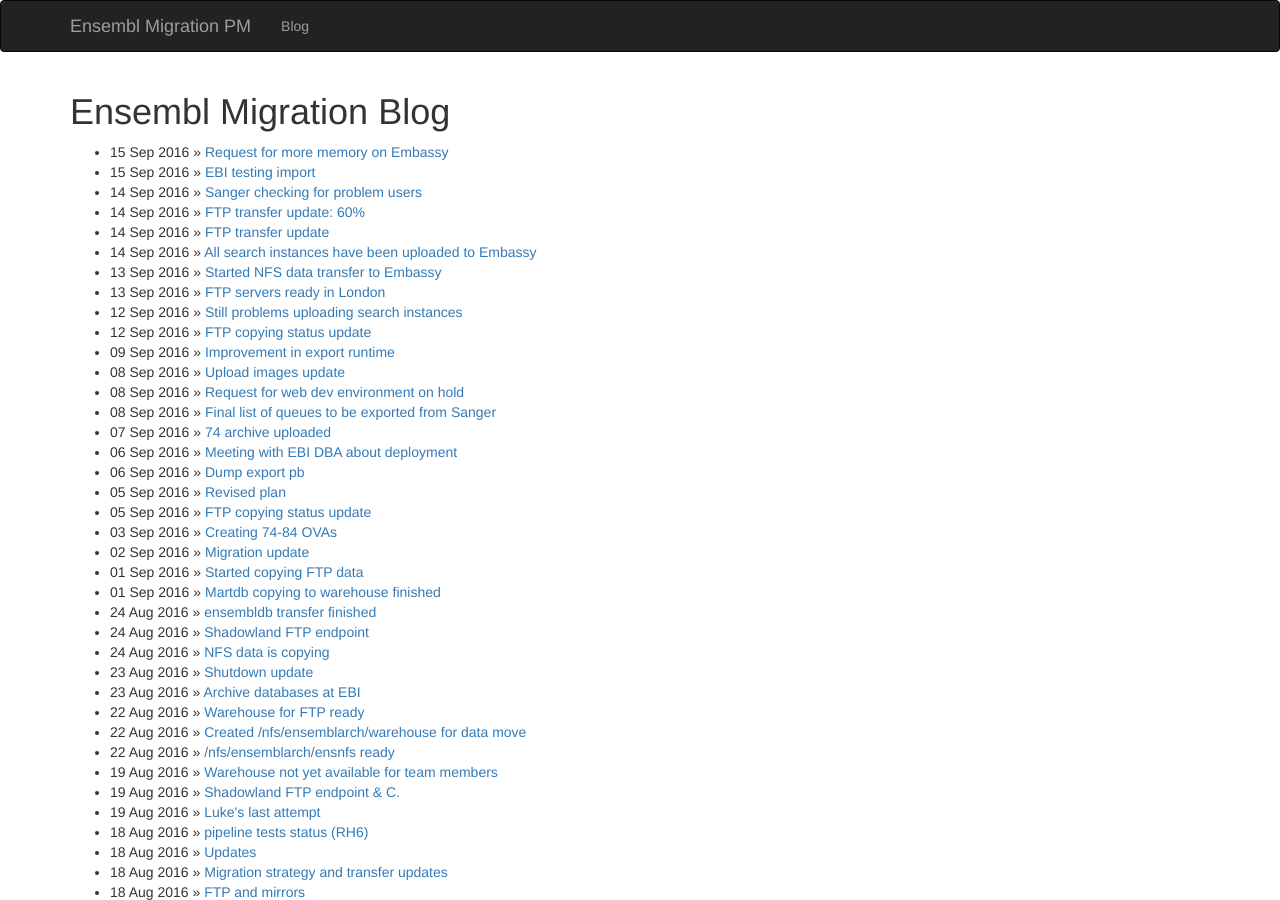
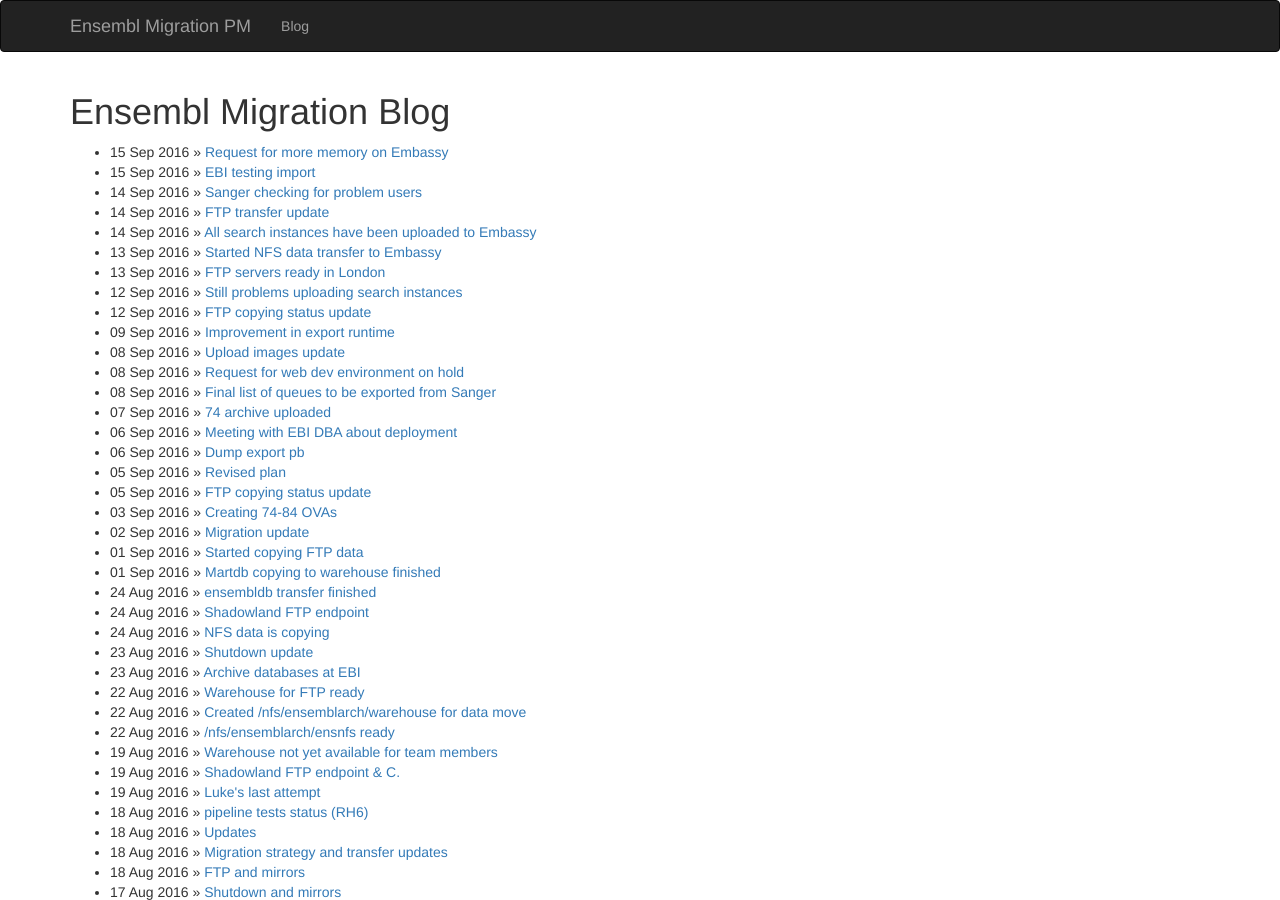
Before and after one commit to avullo/ensembl-migration-pm, a Jekyll site: the page built from blog/index.html, in a window 1280 px wide and 900 px high. Built offline with Jekyll 4.4.1, drawn with Linux system fonts in a browser that asks for light colours.

Commit message:
Jekyll complains with colons.

```diff
--- a/_posts/2016-09-14-FTP transfer update.md
+++ b/_posts/2016-09-14-FTP transfer update.md
@@ -4,4 +4,4 @@
 date: 2016-09-14
 ---
 
-60%, looking at two more weeks or so to go.
+Looking at two more weeks or so to go.
--- a/_posts/2016-09-14-FTP transfer update: 60%.md
+++ /dev/null
@@ -1,7 +0,0 @@
----
-layout: post
-title: "FTP transfer update: 60%"
-date: 2016-09-14
----
-
-Looking at two more weeks or so to go.
```
Also changed, not shown: _wp03_logs/2016-09-14-FTP transfer update.md (+1 -1 lines).
